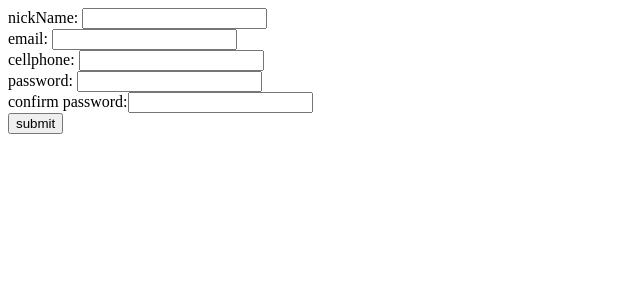
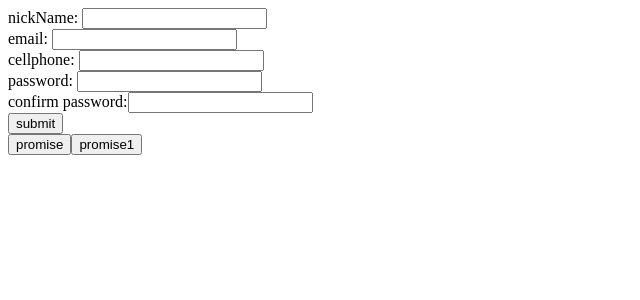
Before and after one commit to g-smll/ngform, an Angular app: page / in a window 1280 px wide. Shown: the top 300 px of the page, without its empty margins (0-640 px from the left). Built offline with nearby package versions, Linux system fonts and the light colour scheme; what ngx-webstorage would draw is missing.

Commit message:
add promise and core js plugin by npm

```diff
--- a/package.json
+++ b/package.json
@@ -20,9 +20,10 @@
     "@angular/platform-browser": "^6.1.0",
     "@angular/platform-browser-dynamic": "^6.1.0",
     "@angular/router": "^6.1.0",
-    "core-js": "^2.5.4",
+    "core-js": "^2.5.7",
     "ngx-webstorage": "^2.0.1",
-    "rxjs": "~6.2.0",
+    "promise": "^8.0.2",
+    "rxjs": "^6.3.3",
     "zone.js": "~0.8.26"
   },
   "devDependencies": {
--- a/src/app/records.service.ts
+++ b/src/app/records.service.ts
@@ -14,4 +14,6 @@ export class RecordsService {
       online: true
     }];
   }
+
+
 }
--- a/src/app/template/template.component.html
+++ b/src/app/template/template.component.html
@@ -8,3 +8,7 @@
   </div>
   <button type="submit">submit</button>
 </form>
+
+<button type="button" (click)="simplest()" >promise</button>
+
+<button type="button" (click)="simplest1(5000)" >promise1</button>
--- a/src/app/template/template.component.ts
+++ b/src/app/template/template.component.ts
@@ -73,4 +73,14 @@ export class TemplateComponent implements OnInit {
     myPromise.then(s => console.log('we recieved: ' + s));
     console.log('END simplest');
   }
+
+  simplest1(ms) {
+    const myPromise1 = new Promise( (resolve, reject) => {
+      setTimeout(resolve, ms, 'done');
+    });
+
+    myPromise1.then( (value) => {
+      console.log('value= ' + value);
+    });
+  }
 }
--- a/src/app/token-interceptor.service.ts
+++ b/src/app/token-interceptor.service.ts
@@ -1,12 +1,12 @@
 import { Injectable } from '@angular/core';
 import { HttpInterceptor, HttpRequest, HttpHandler, HttpEvent } from '@angular/common/http';
 import { Observable } from 'rxjs';
-import { LocalStorageService,SessionStorageService } from 'ngx-webstorage';
+import { LocalStorageService, SessionStorageService } from 'ngx-webstorage';
 
 @Injectable({
   providedIn: 'root'
 })
-export class TokenInterceptorService implements HttpInterceptor{
+export class TokenInterceptorService implements HttpInterceptor {
 
   constructor(private localStorage: LocalStorageService, private sessionStorageService: SessionStorageService) { }
 
```
